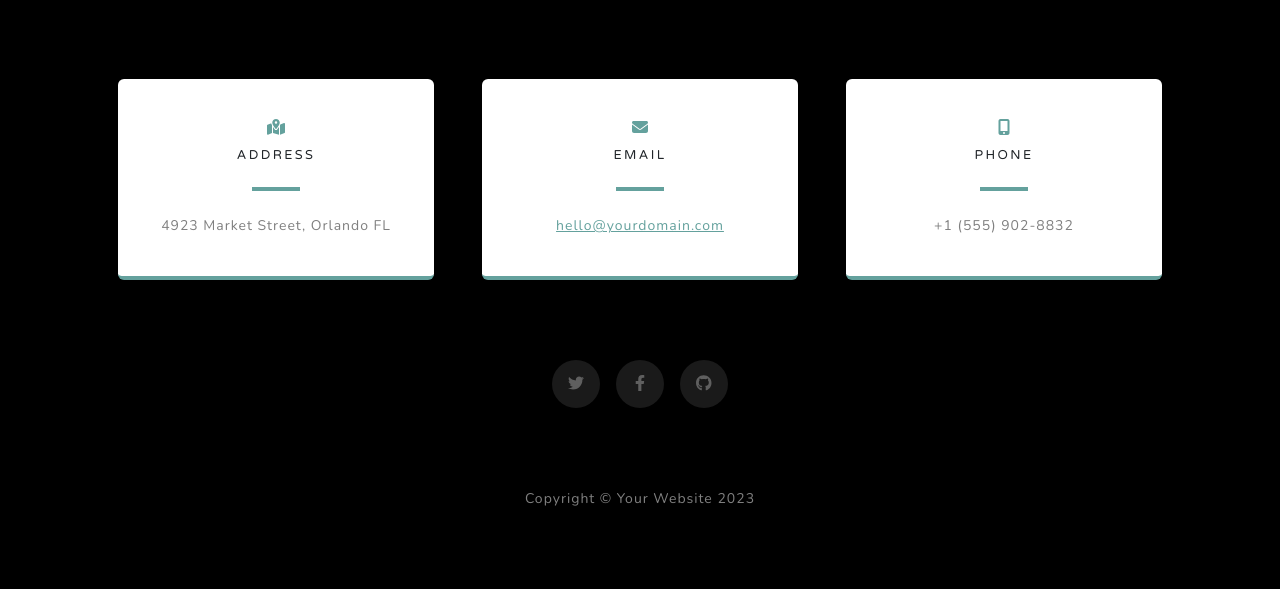
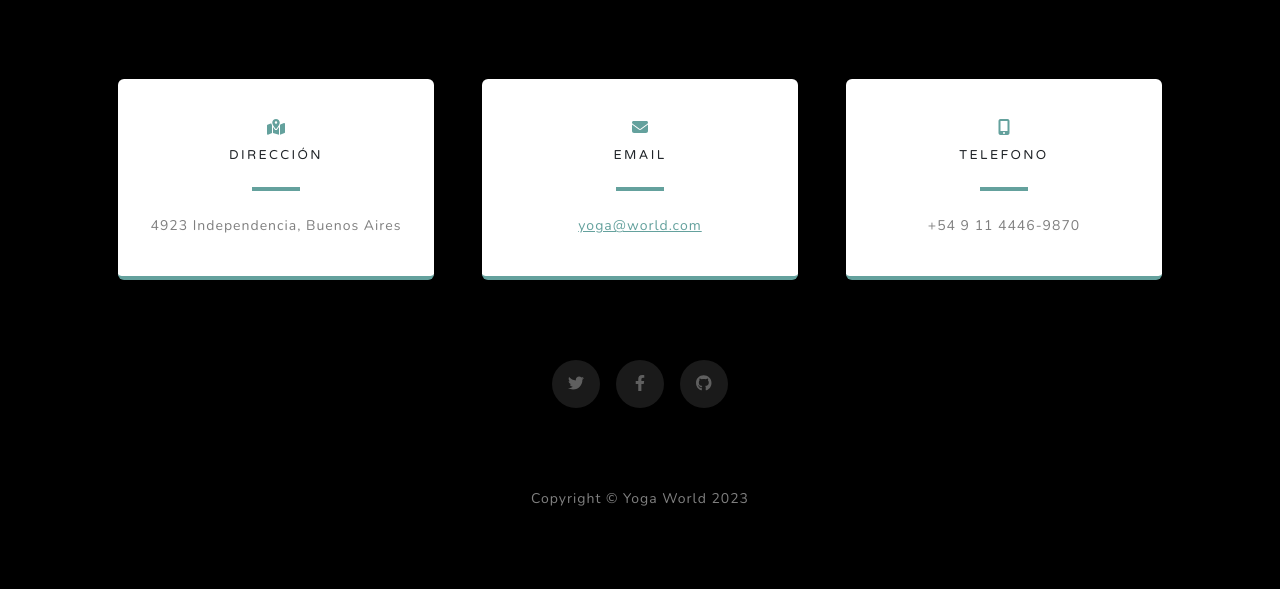
Before and after one commit to Floordonofrio/Tercera-pre-entrega-DOnofrio, a Django app: page / in a window 1280 px wide. Shown: the part 801-1390 px from the top of the page. Run offline with Django 5.2, Linux system fonts and the light colour scheme; some libraries are stand-ins or nearby versions.

Commit message:
Arreglo HTML

```diff
--- a/AppCoder/templates/aplicacion/index.html
+++ b/AppCoder/templates/aplicacion/index.html
@@ -65,9 +65,9 @@
                         <div class="card py-4 h-100">
                             <div class="card-body text-center">
                                 <i class="fas fa-map-marked-alt text-primary mb-2"></i>
-                                <h4 class="text-uppercase m-0">Address</h4>
+                                <h4 class="text-uppercase m-0">Dirección</h4>
                                 <hr class="my-4 mx-auto" />
-                                <div class="small text-black-50">4923 Market Street, Orlando FL</div>
+                                <div class="small text-black-50">4923 Independencia, Buenos Aires</div>
                             </div>
                         </div>
                     </div>
@@ -77,7 +77,7 @@
                                 <i class="fas fa-envelope text-primary mb-2"></i>
                                 <h4 class="text-uppercase m-0">Email</h4>
                                 <hr class="my-4 mx-auto" />
-                                <div class="small text-black-50"><a href="#!">hello@yourdomain.com</a></div>
+                                <div class="small text-black-50"><a href="#!">yoga@world.com</a></div>
                             </div>
                         </div>
                     </div>
@@ -85,9 +85,9 @@
                         <div class="card py-4 h-100">
                             <div class="card-body text-center">
                                 <i class="fas fa-mobile-alt text-primary mb-2"></i>
-                                <h4 class="text-uppercase m-0">Phone</h4>
+                                <h4 class="text-uppercase m-0">Telefono</h4>
                                 <hr class="my-4 mx-auto" />
-                                <div class="small text-black-50">+1 (555) 902-8832</div>
+                                <div class="small text-black-50">+54 9 11 4446-9870</div>
                             </div>
                         </div>
                     </div>
@@ -100,7 +100,7 @@
             </div>
         </section>
         <!-- Footer-->
-        <footer class="footer bg-black small text-center text-white-50"><div class="container px-4 px-lg-5">Copyright &copy; Your Website 2023</div></footer>
+        <footer class="footer bg-black small text-center text-white-50"><div class="container px-4 px-lg-5">Copyright &copy; Yoga World 2023</div></footer>
         <!-- Bootstrap core JS-->
         <script src="https://cdn.jsdelivr.net/npm/bootstrap@5.2.3/dist/js/bootstrap.bundle.min.js"></script>
         <!-- Core theme JS-->
```
Also changed, not shown: app.db.
